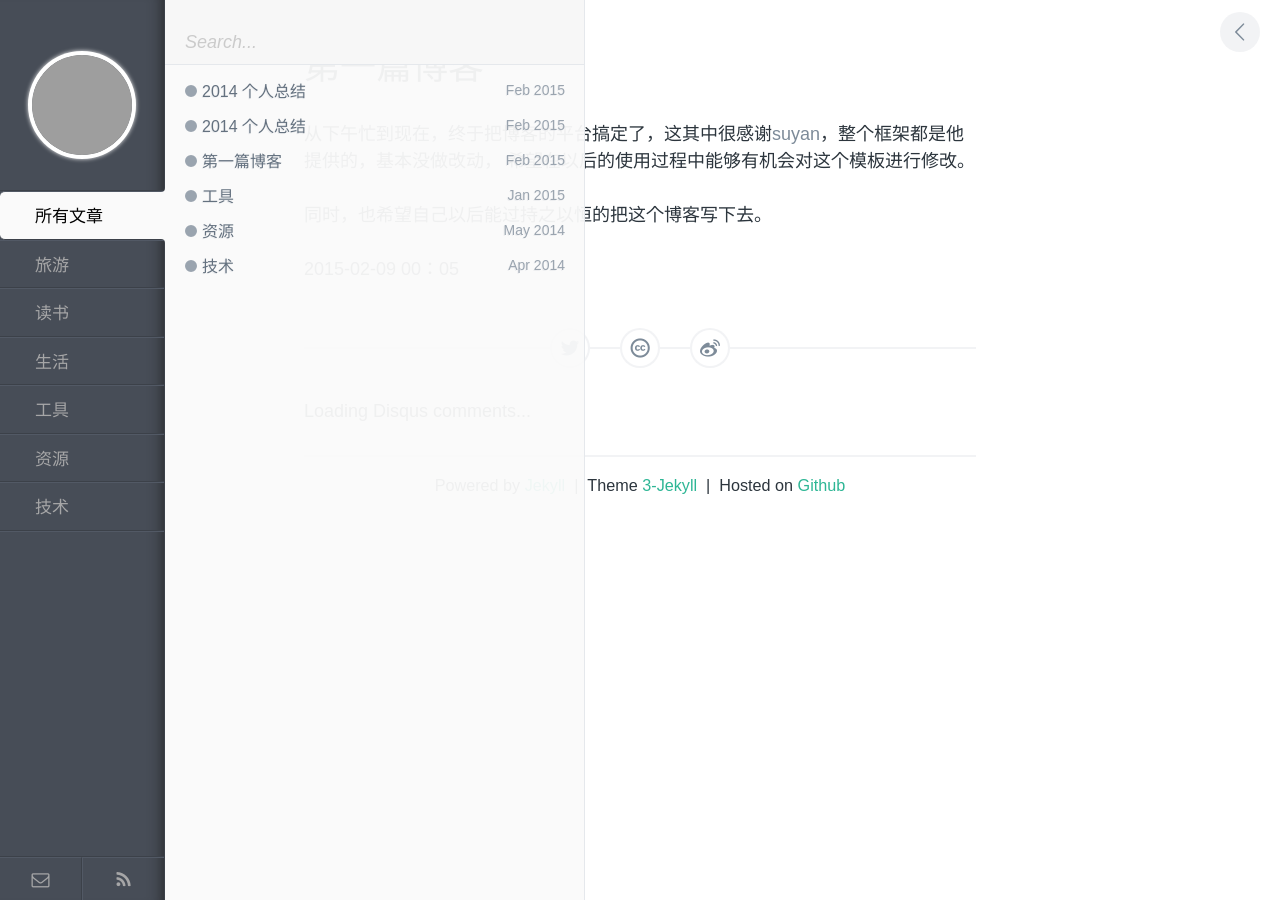
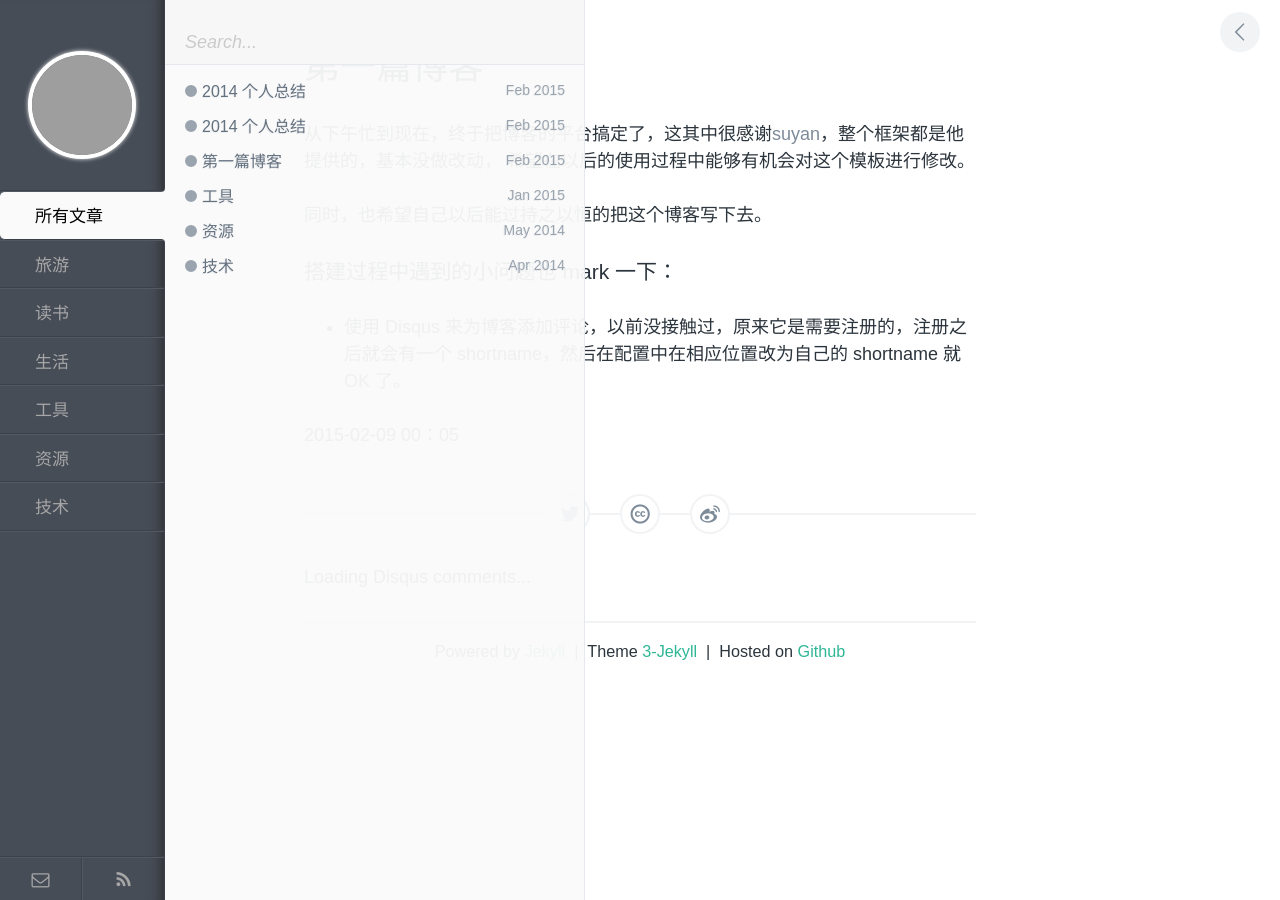
Before and after one commit to kingstal/kingstal.github.io, a Jekyll site: the page built from _posts/2015-02-08-life-first-blog.md, in a window 1280 px wide. Built offline with Jekyll 4.4.1, drawn with Linux system fonts in a browser that asks for light colours; comment, search, counter and statistics services are not loaded; grey boxes are pictures that could not be loaded.

Commit message:
Update 2015-02-08-life-first-blog.md

```diff
--- a/_posts/2015-02-08-life-first-blog.md
+++ b/_posts/2015-02-08-life-first-blog.md
@@ -12,5 +12,8 @@ description:
 
 同时，也希望自己以后能过持之以恒的把这个博客写下去。
 
+###搭建过程中遇到的小问题也 mark 一下：
+- 使用 Disqus 来为博客添加评论，以前没接触过，原来它是需要注册的，注册之后就会有一个 shortname，然后在配置中在相应位置改为自己的 shortname 就 OK 了。
+
 
 2015-02-09 00：05
```
